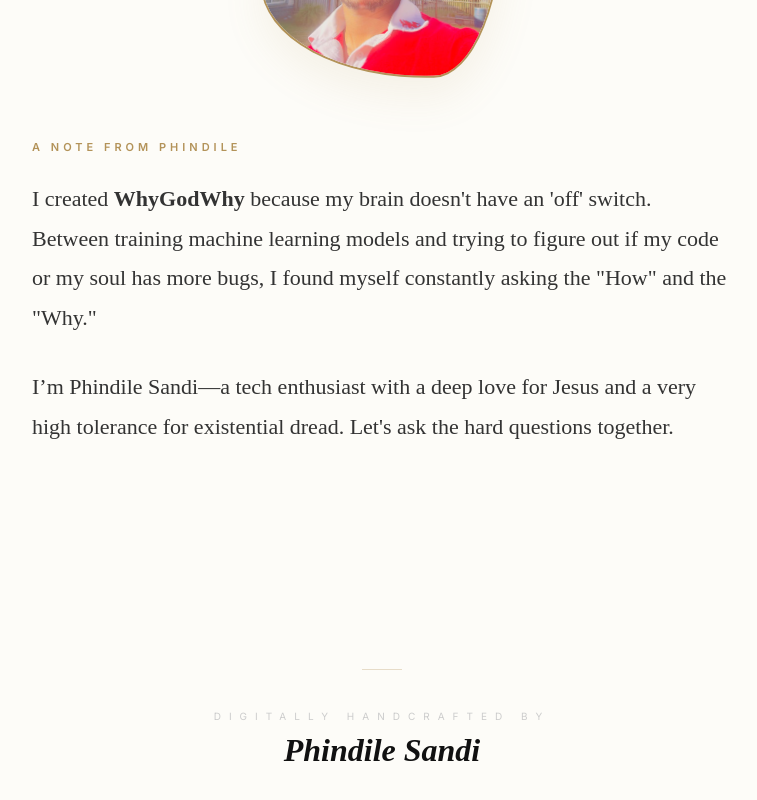
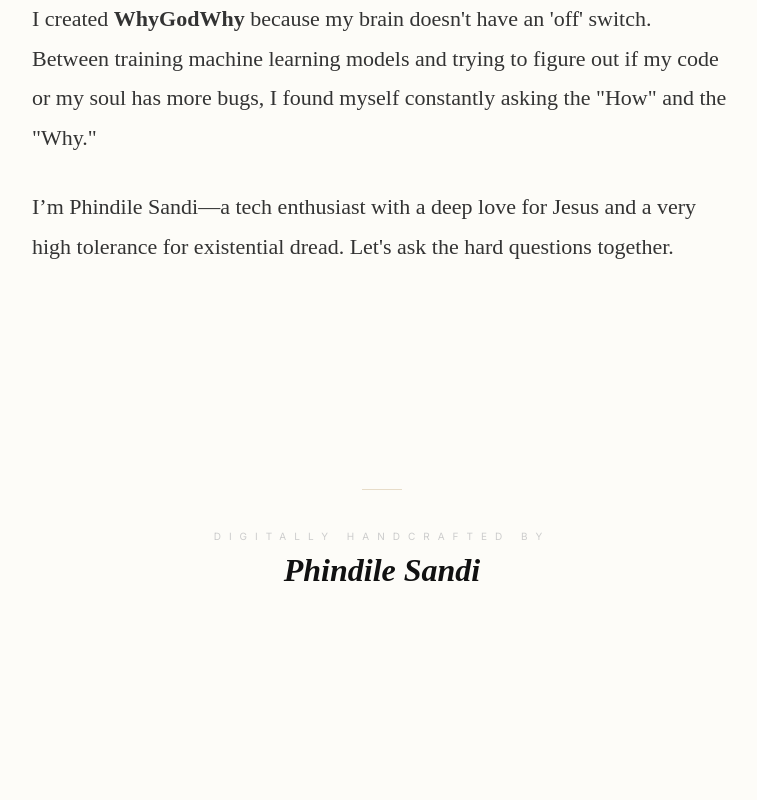
Before and after one commit to WestKamo/whygodwhy, a Next.js app: page / in a window 1280 px wide. Shown: the part 1218-2018 px from the top of the page, without its empty margins (258-1015 px from the left). After the commit the page ends 1907 px from the top, so only its background shows below. Built offline with nearby package versions, Linux system fonts and the light colour scheme; no server answers.

Commit message:
Refactor Home component layout and sections

```diff
--- a/src/app/page.tsx
+++ b/src/app/page.tsx
@@ -1,14 +1,9 @@
 "use client";
 import { motion } from "framer-motion";
-import Navbar from "@/components/Navbar";
 
 export default function Home() {
   return (
-    <div className="bg-[var(--background)] min-h-screen w-full">
-      <Navbar />
-
-      <main className="flex flex-col items-center px-5 pb-[100px] pt-[180px] md:pt-[280px]">
-        <section style={{ maxWidth: '900px', width: '100%', textAlign: 'center' }}>
+    <section className="max-w-[900px] w-full text-center px-5 pb-[100px]">
 
       {/* Hero Section */}
       <motion.header initial={{ opacity: 0, y: 30 }} animate={{ opacity: 1, y: 0 }} transition={{ duration: 1.2 }}>
@@ -47,13 +42,12 @@ export default function Home() {
       </motion.section>
 
       {/* Footer Signature */}
-          <footer style={{ marginTop: '200px', paddingBottom: '100px' }}>
+      <footer style={{ marginTop: '200px' }}>
         <div style={{ width: '40px', height: '1px', backgroundColor: '#b39359', margin: '0 auto 40px', opacity: 0.3 }} />
         <span style={{ fontSize: '10px', letterSpacing: '8px', color: '#ccc', textTransform: 'uppercase', display: 'block', marginBottom: '10px' }}>Digitally Handcrafted By</span>
         <span style={{ fontSize: '32px', fontFamily: 'serif', fontStyle: 'italic', fontWeight: 'bold', color: '#111' }}>Phindile Sandi</span>
       </footer>
+
     </section>
-      </main>
-    </div>
   );
 }
```
Lines whose indentation alone changed are shown as unchanged.
